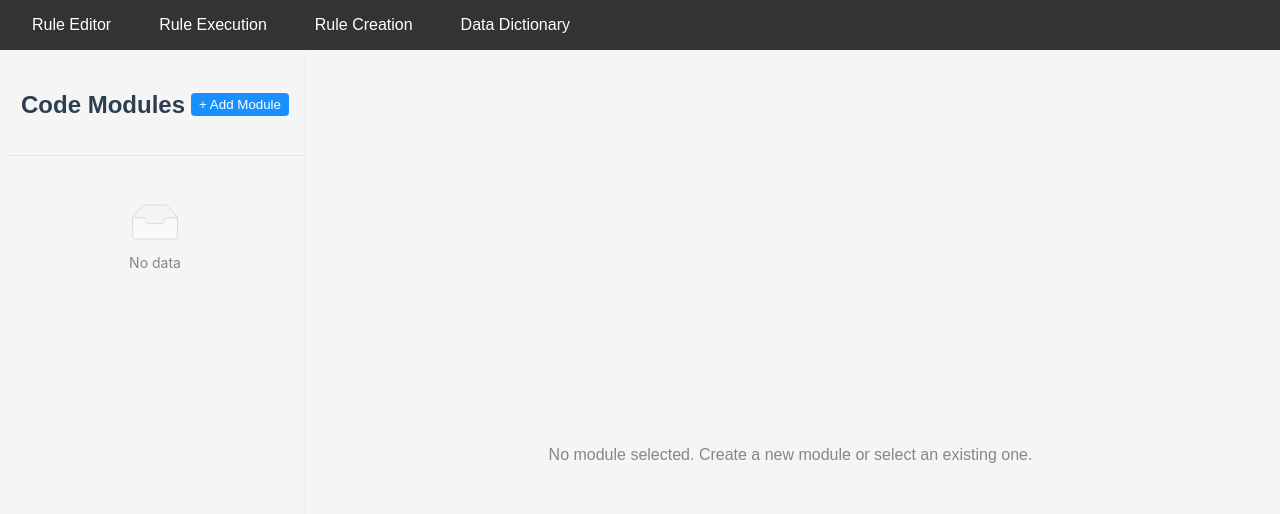
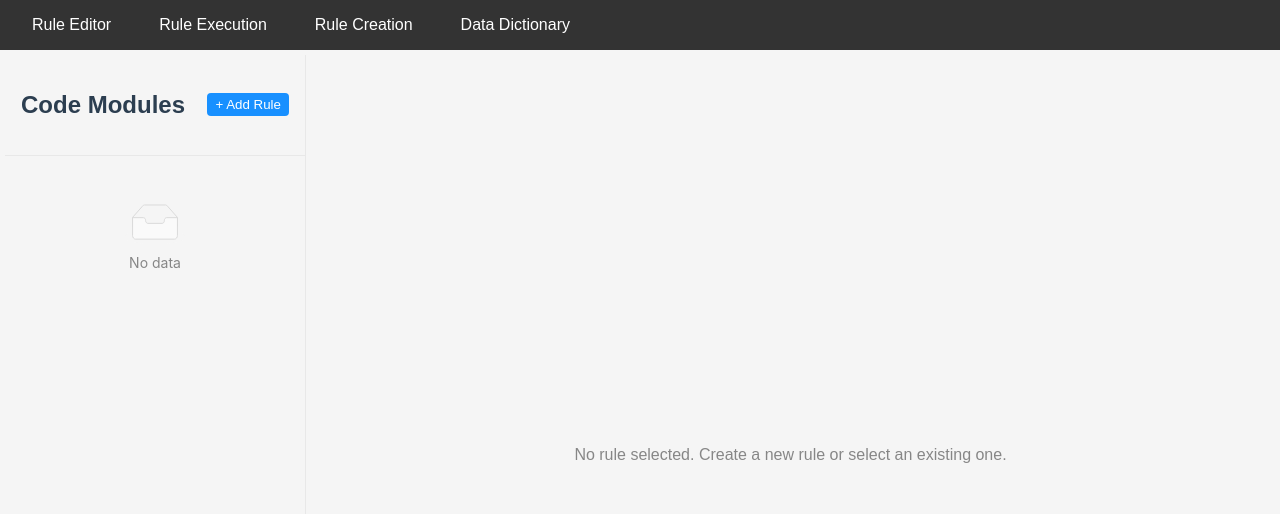
Before and after one commit to bh01462749/rule-engine-ui, a React (Create React App) app: page / in a window 1280 px wide. Shown: the top 514 px of the page. Built offline with nearby package versions, Linux system fonts and the light colour scheme.

Commit message:
renaming module to rule

```diff
--- a/src/Pages/EditorPage.js
+++ b/src/Pages/EditorPage.js
@@ -76,7 +76,7 @@ function EditorPage() {
         <div className="sidebar-header">
           <h2>Code Modules</h2>
           <button onClick={addNewModule} className="add-button">
-            + Add Module
+            + Add Rule
           </button>
         </div>
         <ModuleList
@@ -95,7 +95,7 @@ function EditorPage() {
           />
         ) : (
           <div className="empty-state">
-            <p>No module selected. Create a new module or select an existing one.</p>
+            <p>No rule selected. Create a new rule or select an existing one.</p>
           </div>
         )}
       </div>
@@ -115,12 +115,12 @@ function EditorPage() {
       {showAddDialog && (
             <div className="modal-overlay">
               <div className="modal-content">
-                <h3>Create New Module</h3>
+                <h3>Create New Rule</h3>
                 <input
                   type="text"
                   value={newModuleName}
                   onChange={(e) => setNewModuleName(e.target.value)}
-                  placeholder="Enter module name"
+                  placeholder="Enter rule name"
                   autoFocus
                 />
                 <div className="modal-actions">
```
